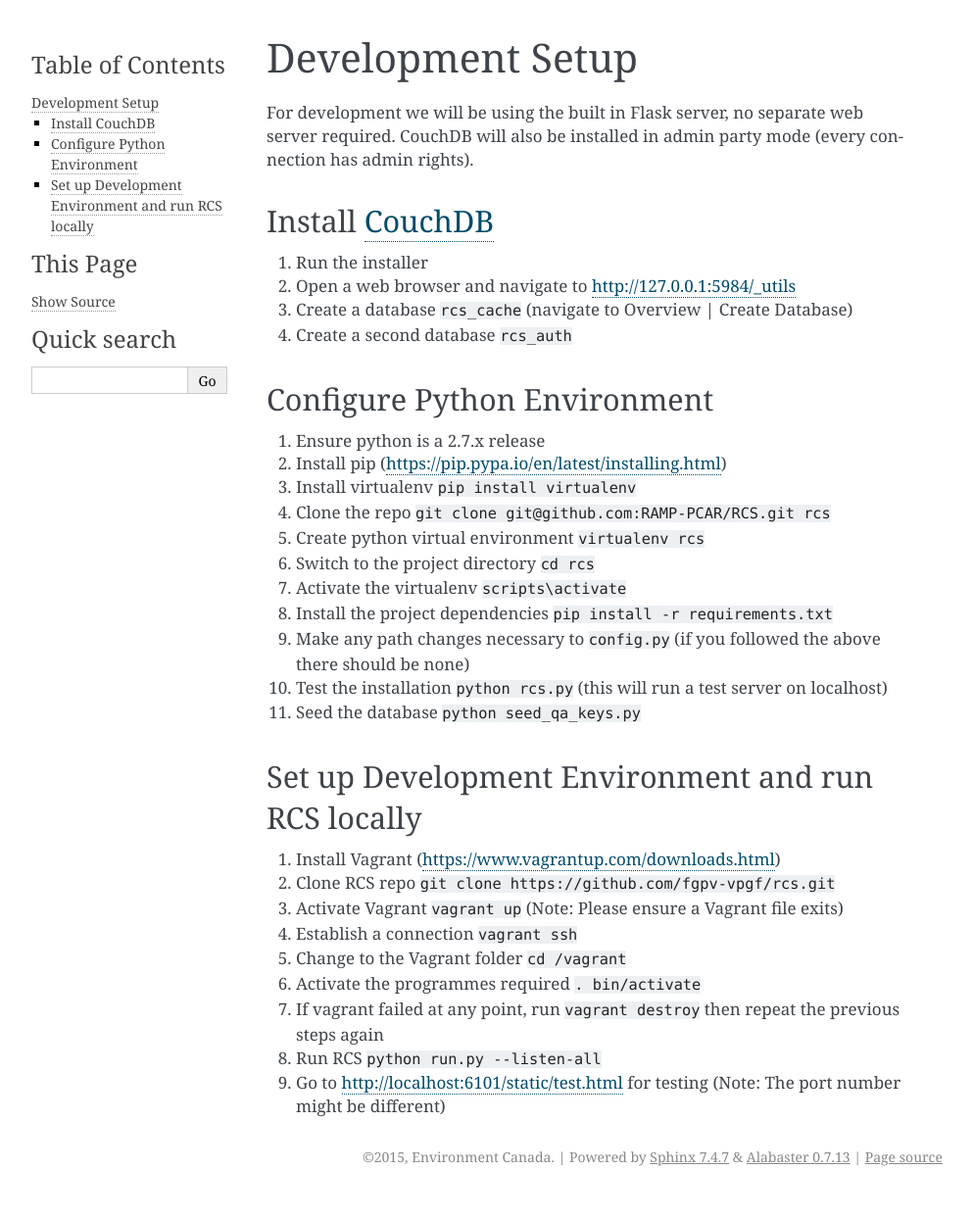
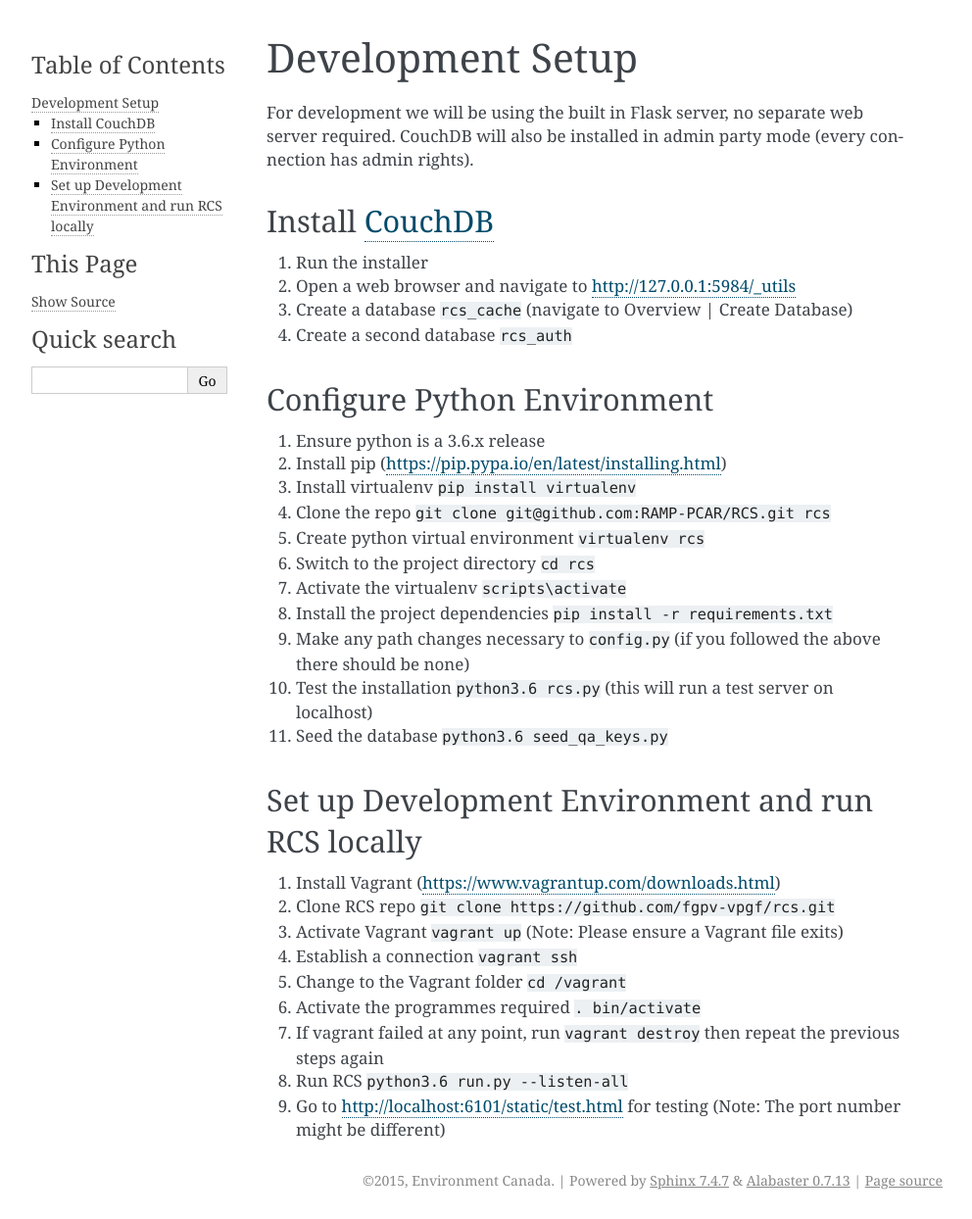
Before and after one commit to fgpv-vpgf/rcs, a Sphinx documentation site: the page built from docs/dev/setup.rst, in a window 1280 px wide. Shown: the whole page at 98% size, without its empty margins (148-1140 px from the left). Built offline with Sphinx 7.4.7, drawn with Linux system fonts in a browser that asks for light colours; pages that are not in the unit, such as notebooks, are missing from menus; before the commit the page ends 1220 px from its top, so only the background shows below that.

Commit message:
chore(build): update vagrant to use python3.6

```diff
--- a/config.py
+++ b/config.py
@@ -10,7 +10,7 @@
 ACCESS_LOG = 'access.log'
 LOG_ROTATE_BYTES = 200000
 LOG_BACKUPS = 10
-# https://docs.python.org/2/library/logging.html#levels
+# https://docs.python.org/3/library/logging.html#logging-levels
 # common options DEBUG 10; ERROR 40
 LOG_LEVEL = 10
 
--- a/docs/dev/building.rst
+++ b/docs/dev/building.rst
@@ -14,7 +14,7 @@
 #. Initialize the virtual environment ``scripts\activate``
 #. Edit ``setup.py`` if version or packaged dependencies have changed
 #. Edit ``MANIFEST.in`` if any other dependencies (e.g. docs, static test files) have changed
-#. Execute ``python setup.py sdist --formats=bztar,zip``
+#. Execute ``python3.6 setup.py sdist --formats=bztar,zip``
 #. A distributable source package should be available in the ``dist`` folder
 
 Packaging RCS and Dependencies
--- a/docs/dev/setup.rst
+++ b/docs/dev/setup.rst
@@ -14,7 +14,7 @@
 
 Configure Python Environment
 ----------------------------
-#. Ensure python is a 2.7.x release
+#. Ensure python is a 3.6.x release
 #. Install pip (https://pip.pypa.io/en/latest/installing.html)
 #. Install virtualenv ``pip install virtualenv``
 #. Clone the repo ``git clone git@github.com:RAMP-PCAR/RCS.git rcs``
@@ -23,8 +23,8 @@
 #. Activate the virtualenv ``scripts\activate``
 #. Install the project dependencies ``pip install -r requirements.txt``
 #. Make any path changes necessary to ``config.py`` (if you followed the above there should be none)
-#. Test the installation ``python rcs.py`` (this will run a test server on localhost)
-#. Seed the database ``python seed_qa_keys.py``
+#. Test the installation ``python3.6 rcs.py`` (this will run a test server on localhost)
+#. Seed the database ``python3.6 seed_qa_keys.py``
 
 Set up Development Environment and run RCS locally
 --------------------------------------------------
@@ -35,5 +35,5 @@
 #. Change to the Vagrant folder ``cd /vagrant``
 #. Activate the programmes required ``. bin/activate``
 #. If vagrant failed at any point, run ``vagrant destroy`` then repeat the previous steps again
-#. Run RCS ``python run.py --listen-all``
+#. Run RCS ``python3.6 run.py --listen-all``
 #. Go to http://localhost:6101/static/test.html for testing (Note: The port number might be different)
--- /dev/null
+++ b/pip-selfcheck.json
@@ -0,0 +1 @@
+{"last_check":"2018-03-08T15:19:46Z","pypi_version":"9.0.1"}
--- a/readme.rst
+++ b/readme.rst
@@ -17,4 +17,4 @@
 RCS is developed by Environment and Climate Change Canada as part of the RAMP project and the Federal Geospatial Platform and is licensed
 under the MIT license.
 
-**RAMP Configuration Service Docs:** http://fgpv-vpgf.github.io/rcs/v2.3.1/
+**RAMP Configuration Service Docs:** http://fgpv-vpgf.github.io/rcs/v2.4.0/
--- a/requirements-dev.txt
+++ b/requirements-dev.txt
@@ -1,3 +1,3 @@
-pytest==2.8.2
+pytest==3.4.2
 Sphinx==1.6.6
-flake8==2.5.2
+flake8==3.5.0
--- a/requirements.txt
+++ b/requirements.txt
@@ -1,7 +1,7 @@
 Flask==0.12.2
 Flask-RESTful==0.3.6
 jsonschema==2.6.0
-requests==2.18.4
+requests==2.2.1
 pycouchdb==1.14
 blinker==1.4
 iso8601==0.1.12
```
Also changed, not shown: docs/admin/deployment.rst (+4 -4 lines), 2 other files.
